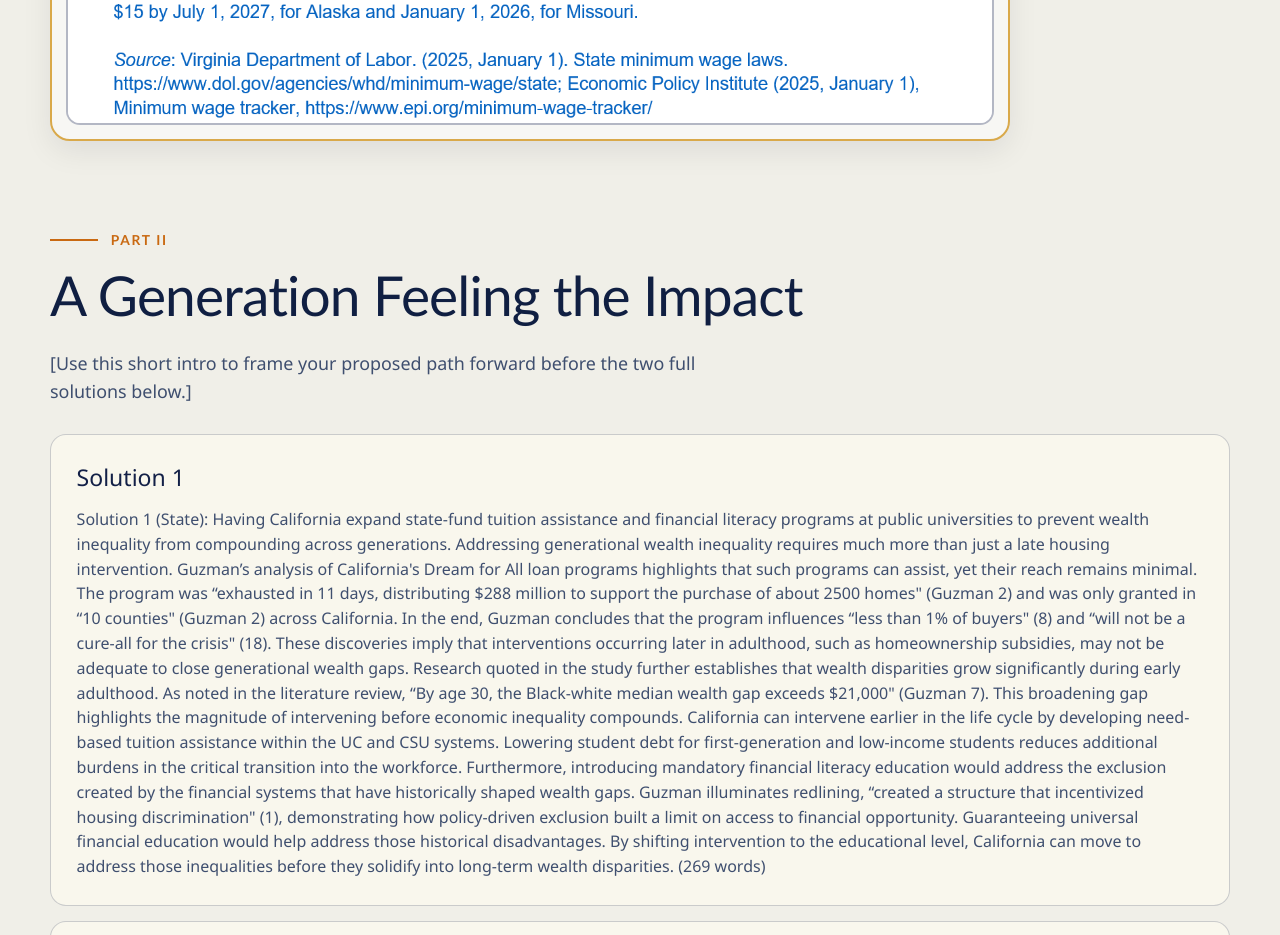
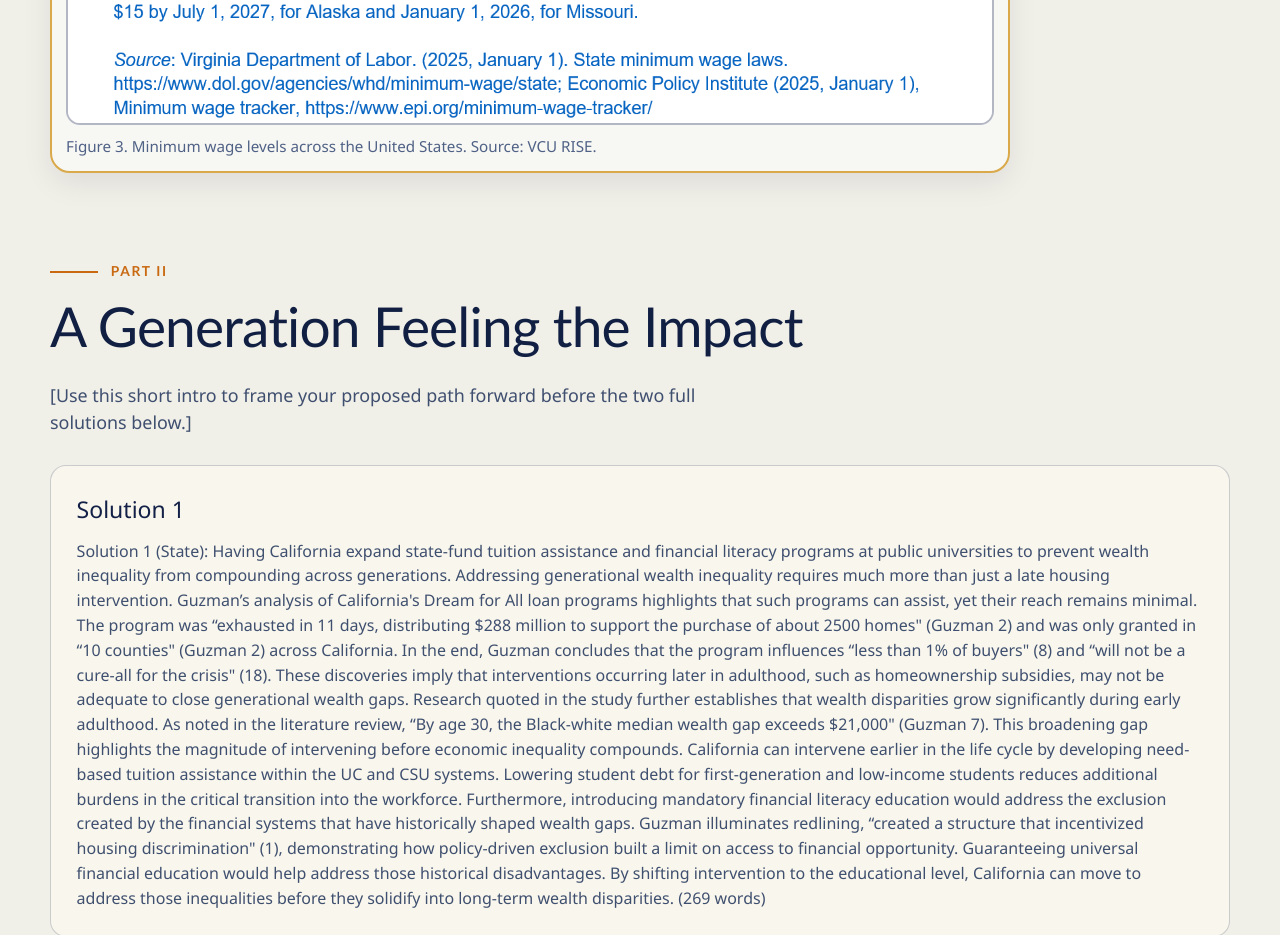
Before and after one commit to Damilss/generational-wealth-inequality, a Next.js app: page / in a window 1280 px wide. Shown: the part 4603-5538 px from the top of the page. Built offline with nearby package versions, Linux system fonts and the light colour scheme.

Commit message:
add Caption under Minimum wage Map

```diff
--- a/app/page.tsx
+++ b/app/page.tsx
@@ -108,6 +108,8 @@ const sections: PageSection[] = [
       alt: "Map visual related to wealth inequality across California",
       width: 1364,
       height: 1025,
+      caption:
+        "Figure 3. Minimum wage levels across the United States. Source: VCU RISE.",
     },
   },
   {
```
